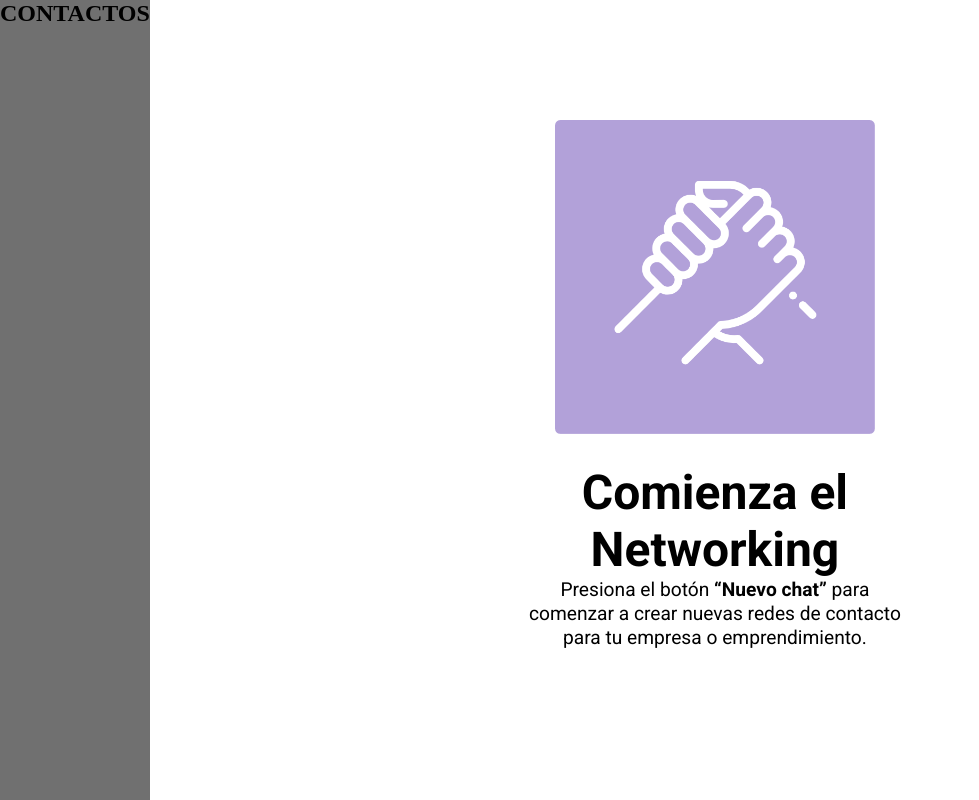
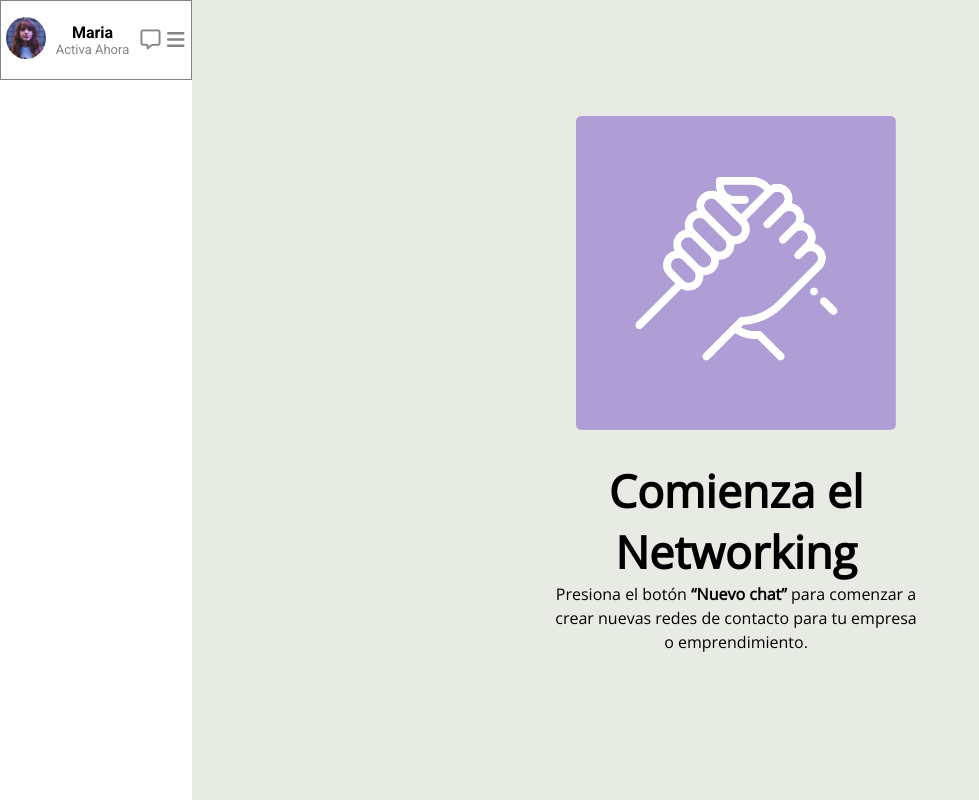
Before and after one commit to holydoritoz/sistema-de-mensajeria, a plain HTML site: page index.html in a window 1280 px wide. Shown: the whole page, without its empty margins (0-979 px from the left). Drawn offline with nearby package versions, Linux system fonts and the light colour scheme.

Commit message:
active user done

```diff
--- a/assets/css/styles.css
+++ b/assets/css/styles.css
@@ -25,27 +25,82 @@
 
 body {
   background-color: white;
+  font-family: var(--roboto);
 }
 
 main {
   display: flex;
 }
 
+/* Contact section */
+
+.border {
+  border: 1px var(--old-silver);
+  border-style: solid;
+}
+
 .contacts {
   display: flex;
   flex-direction: column;
-  background-color: rgb(112, 112, 112);
+  background-color: white;
+  width: 15%;
   height: 100vh;
 }
 
+.active-user {
+  display: flex;
+  justify-content: space-around;
+  align-items: center;
+  width: 100%;
+  height: 5rem;
+}
+
+.active-user .user-status {
+  display: flex;
+  justify-content: center;
+  align-items: center;
+  height: 4rem;
+  width: 70%;
+  gap: 10px;
+}
+
+.user-img img {
+  width: 40px;
+  border-radius: 50%;
+}
+
+.user-info {
+  display: flex;
+  flex-direction: column;
+  justify-content: center;
+  align-items: center;
+}
+
+.user-info p {
+  font-size: small;
+  color: var(--old-silver);
+}
+
+.active-user .user-icons {
+  display: flex;
+  justify-content: space-evenly;
+  align-items: center;
+  height: 4rem;
+  width: 30%;
+  color: var(--old-silver);
+  font-size: 20px;
+
+}
+
+/* Principal section */
 .principal-section {
   display: flex;
   flex-direction: column;
   justify-content: center;
   align-items: center;
   flex-wrap: wrap;
-  background-color: white;
-  width: 90%;
+  background-color: var(--platinum);
+  width: 85%;
   height: 100vh;
 }
 
@@ -64,12 +119,12 @@ main {
 }
 
 .text-card h1 {
-  font-family: var(--roboto);
-  font-size: 3rem;
+  font-family: var(--opensans);
+  font-size: 2.8rem;
 }
 
 .text-card p {
-  font-family: var(--roboto);
-  font-size: 1.2rem;
+  font-family: var(--opensans);
+  font-size: 1rem;
   line-height: 1.5rem;
 }
--- a/index.html
+++ b/index.html
@@ -6,13 +6,33 @@
   <meta http-equiv="X-UA-Compatible" content="IE=edge">
   <meta name="viewport" content="width=device-width, initial-scale=1.0">
   <title>Inbox - ContactMe </title>
+
+  <!-- Hoja de estilos local -->
+
   <link rel="stylesheet" href="./assets/css/styles.css">
+
+  <!-- Font-Awesome personal KIT -->
+  <script src="https://kit.fontawesome.com/faed31811b.js" crossorigin="anonymous"></script>
 </head>
 
 <body>
-  <main>
+  <main class="">
     <aside class="contacts">
-      <h1>CONTACTOS</h1>
+      <div class="active-user border">
+        <div class="user-status">
+          <div class="user-img">
+            <img src="./assets/img/maria.jpg" alt="foto de perfil de maria">
+          </div>
+          <div class="user-info">
+            <h4>Maria</h4>
+            <p>Activa Ahora</p>
+          </div>
+        </div>
+        <div class="user-icons">
+          <i class="fa-regular fa-message"></i>
+          <i class="fa-solid fa-bars"></i>
+        </div>
+      </div>
     </aside>
     <section class="principal-section">
       <img src="./assets/img/hand.png" alt="logo vectorizado, dos manos estrechandose de color blanco y fondo purpura">
```
